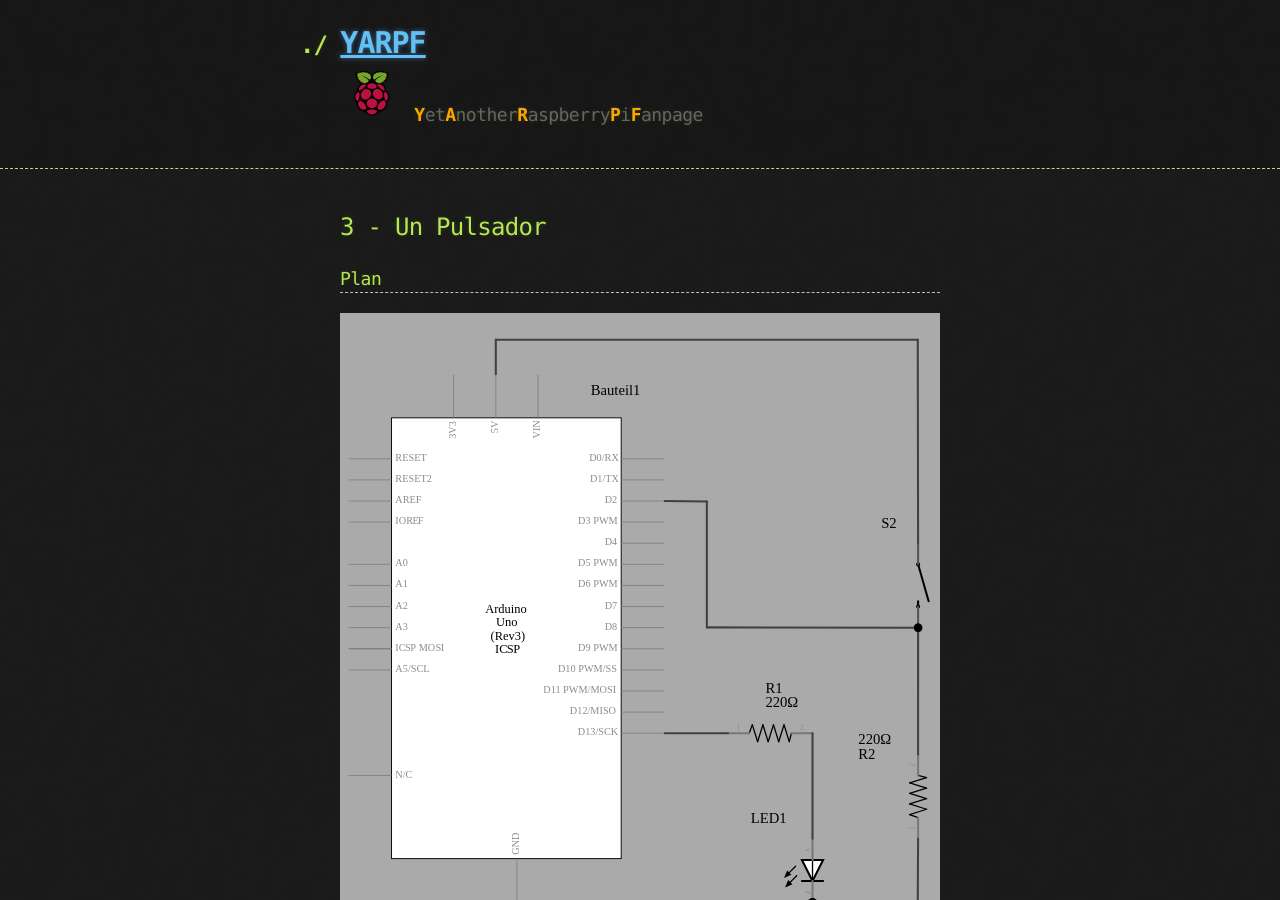
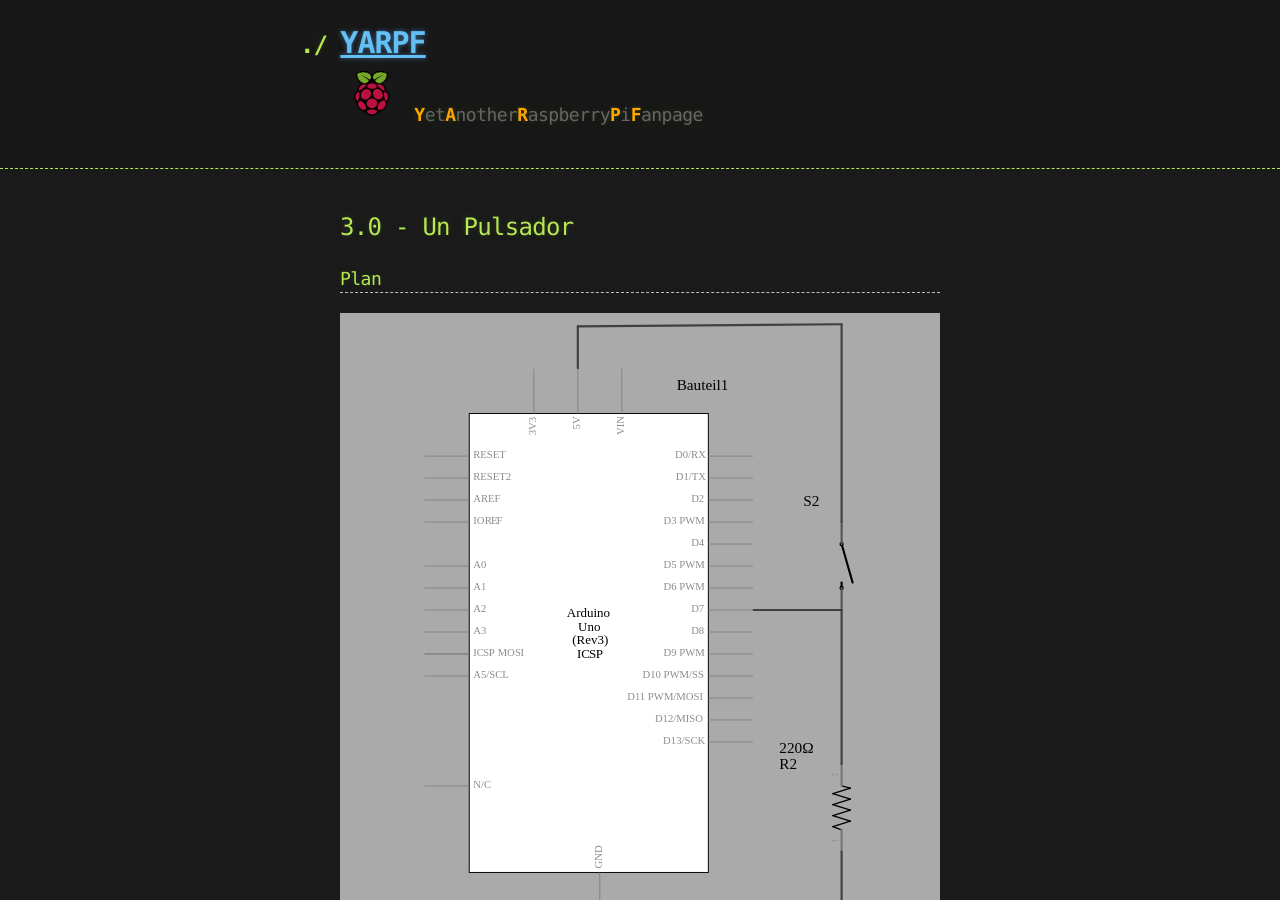
Before and after one commit to raspikuku/raspikuku.github.io, a Jekyll site: the page built from raspitut/arduino/3.0_button_serial.md, in a window 1280 px wide and 900 px high. Built offline with Jekyll 4.4.1, drawn with Linux system fonts in a browser that asks for light colours; Markdown is read by kramdown in place of the engine named in the settings; comment, search, counter and statistics services are not loaded; some of the changed text lies outside the part shown.

Commit message:
Add 3.0 Button serial

```diff
--- a/raspitut/arduino/3_button_serial.md
+++ b/raspitut/arduino/3.0_button_serial.md
@@ -1,6 +1,6 @@
 ---
 layout: post
-title:  "3 - Un Pulsador"
+title:  "3.0 - Un Pulsador"
 categories: Arduino
 resource: true
 ---
@@ -8,12 +8,12 @@
 ### Plan
 
 <div class="schaltplan">
-	<img src="/images/fritzing/arduino/button_led_Schaltplan.svg" width="800" height="600" alt="wiring plan" />
+	<img src="/images/fritzing/arduino/button_Schaltplan.svg" width="800" height="600" alt="wiring plan" />
 </div>
 
 ### Board
 
-<img src="/images/fritzing/arduino/button_led_Steckplatine.svg" width="584" height="409" alt="bread board" />
+<img src="/images/fritzing/arduino/button_Steckplatine.svg" width="584" height="409" alt="bread board" />
 
 ### Code
 
```
Also changed, not shown: other parts of raspitut/arduino/3.0_button_serial.md (+1 -1 lines), images/fritzing/arduino/button_Schaltplan.svg (added), images/fritzing/arduino/button_Steckplatine.svg (added), 2 other files.
